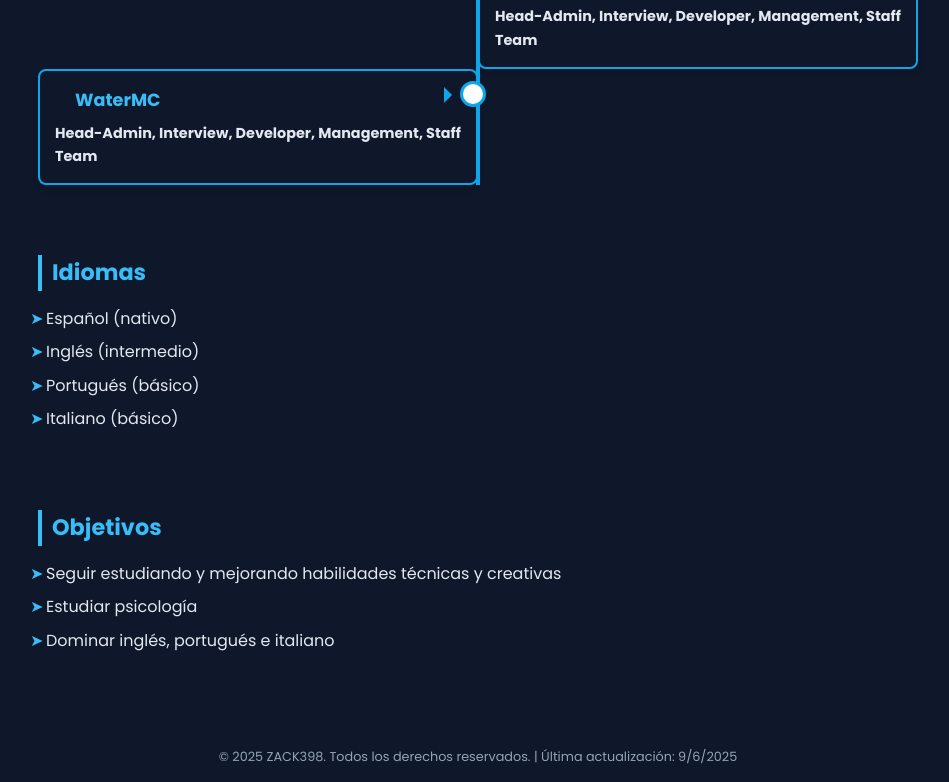
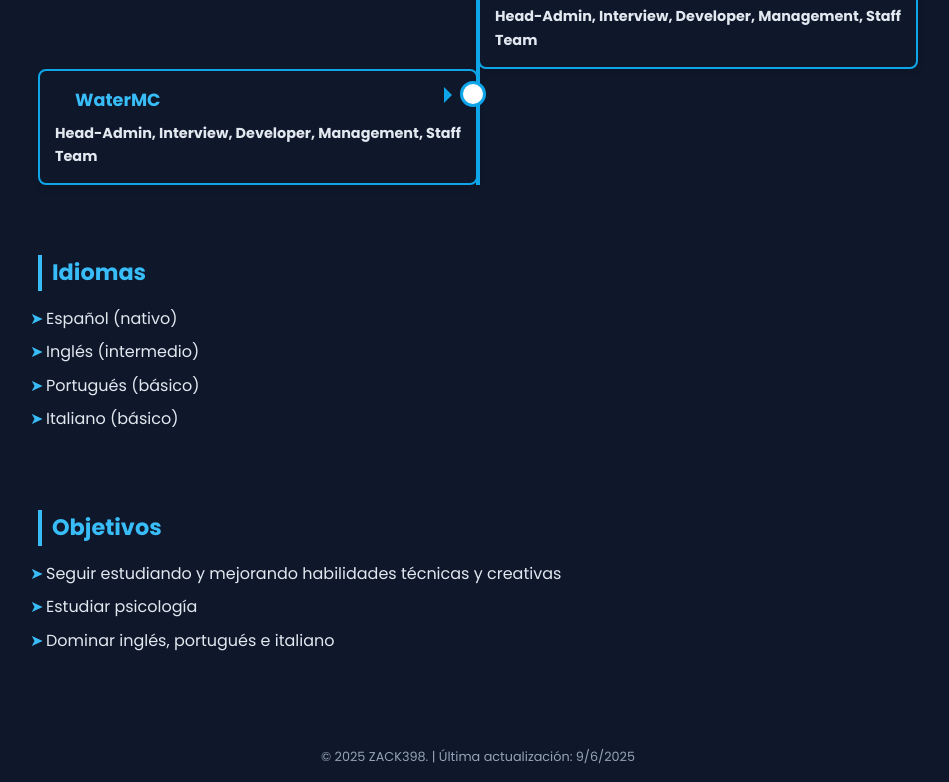
Before and after one commit to winliveinfo1/cvweb, a plain HTML site: page index.html in a window 1280 px wide. Shown: the part 1997-2779 px from the top of the page, without its empty margins (162-1111 px from the left). Drawn offline with nearby package versions, Linux system fonts and the light colour scheme.

Commit message:
Update index.html

```diff
--- a/index.html
+++ b/index.html
@@ -119,7 +119,7 @@
   </div>
 
   <footer>
-    &copy; 2025 ZACK398. Todos los derechos reservados.
+    &copy; 2025 ZACK398.
   </footer>
 
   <button id="topBtn" onclick="window.scrollTo({top: 0, behavior: 'smooth'})">↑</button>
@@ -127,4 +127,5 @@
   <script src="https://unpkg.com/aos@2.3.4/dist/aos.js"></script>
   <script src="script.js"></script>
 </body>
+
 </html>
```
